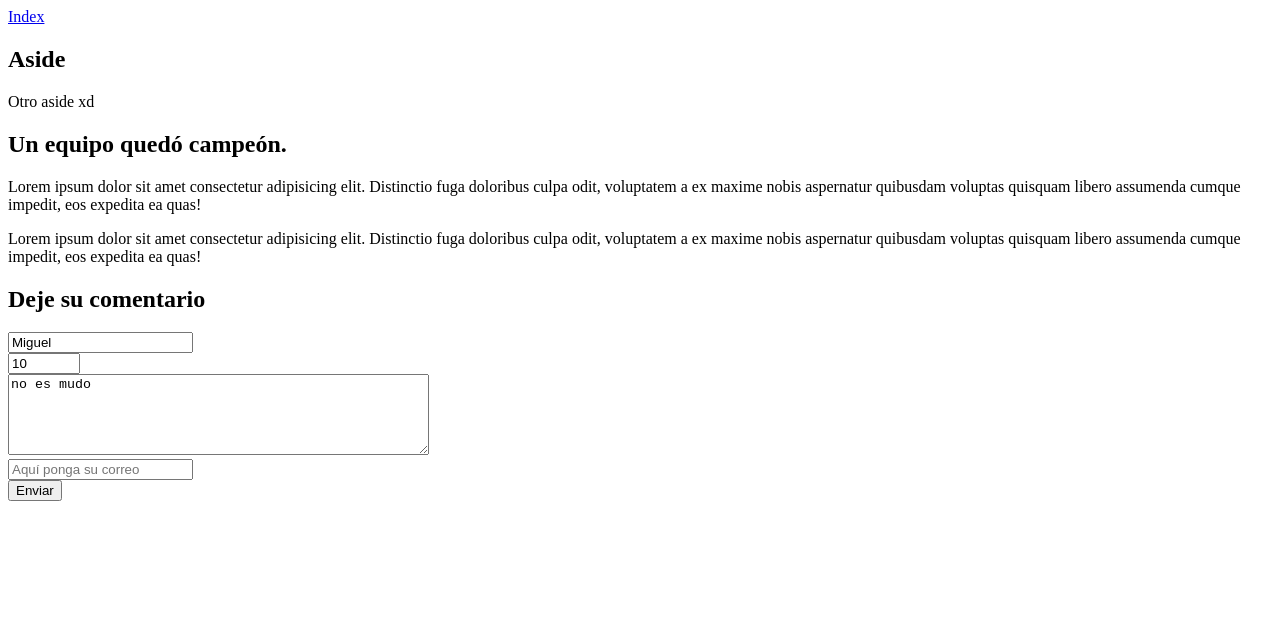
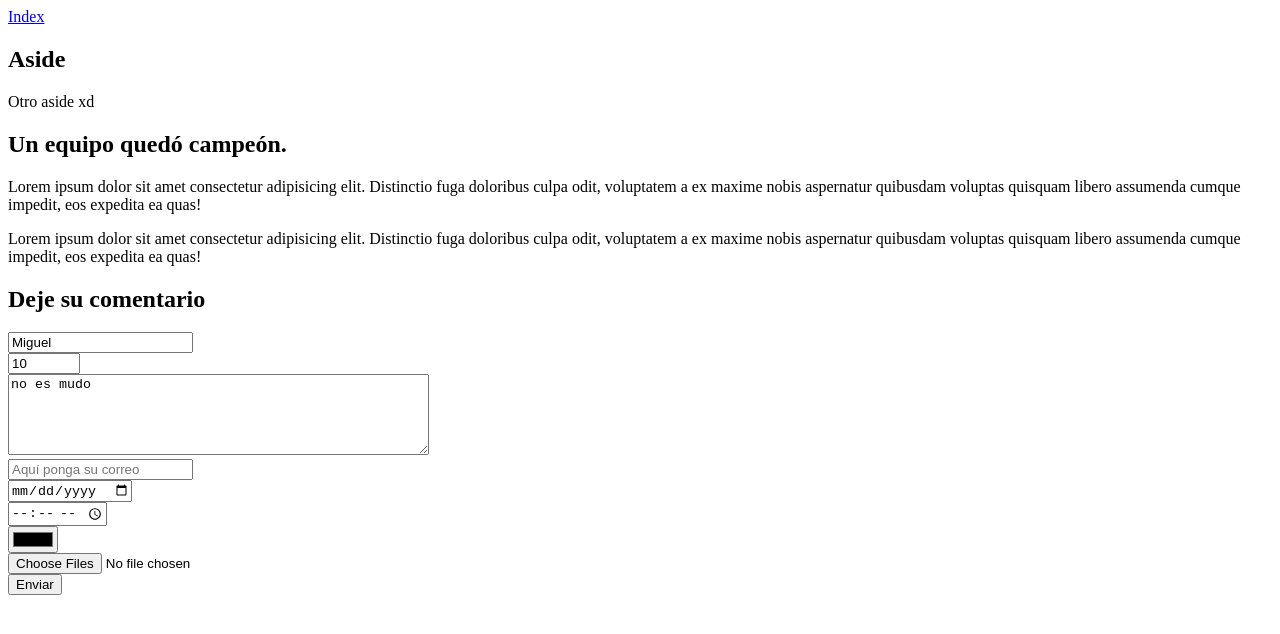
Before and after one commit to Miguelit09/ComplementarioSena, a plain HTML site: page articulo.html in a window 1280 px wide. Drawn offline with Linux system fonts and the light colour scheme.

Commit message:
Más inputs

```diff
--- a/articulo.html
+++ b/articulo.html
@@ -23,7 +23,7 @@
     </section>
     <section>
       <h1>Deje su comentario</h1>
-      <form action="controlador" method="post">
+      <form action="controlador" method="post" enctype="multipart/form-data">
         <div>
           <input type="text" maxlength="40" minlength="10" required value="Miguel" placeholder="Aquí ponga su nombre" readonly>
         </div>
@@ -36,6 +36,18 @@
           <input type="email" placeholder="Aquí ponga su correo">
         </div>
         <div>
+          <input type="date">
+        </div>
+        <div>
+          <input type="time">
+        </div>
+        <div>
+          <input type="color">
+        </div>
+        <div>
+          <input type="file" accept=".pdf" multiple>
+        </div>
+        <div>
           <button type="submit">Enviar</button>
         </div>
       </form>
```
